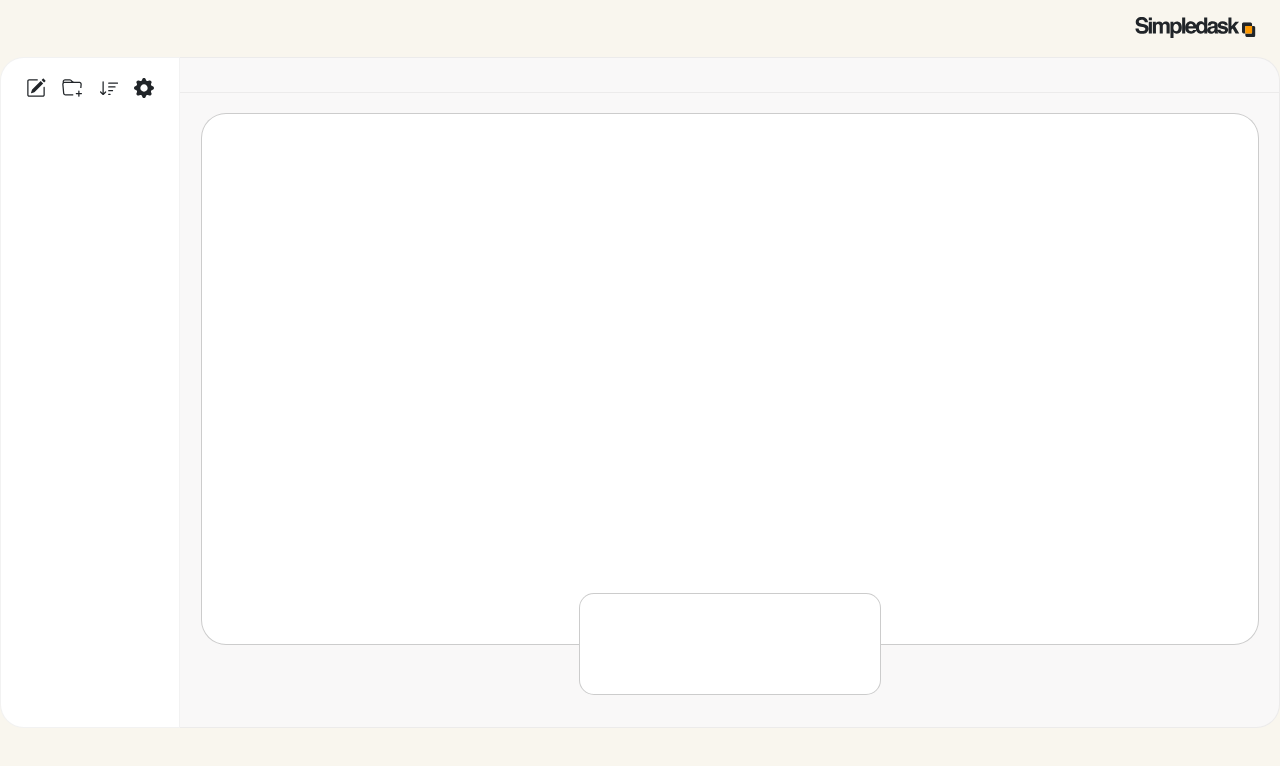
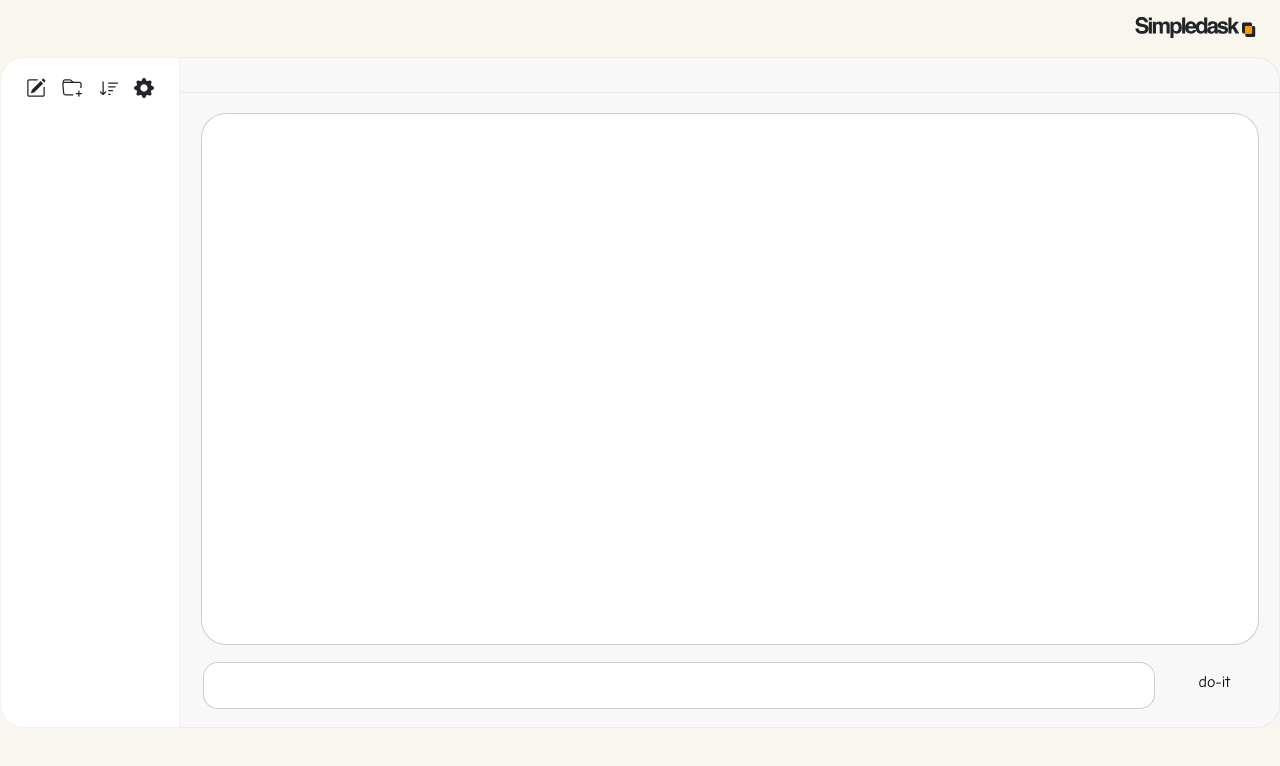
Before and after one commit to andredavies1/simpledask, a plain HTML site: page index.html in a window 1280 px wide. Drawn offline with Linux system fonts and the light colour scheme.

Commit message:
Layout updates

```diff
--- a/index.html
+++ b/index.html
@@ -52,6 +52,9 @@
                         <!--Where user inputs new to-do item-->
                     </div>
                 </div>
+                <button class="do-it">do-it</button>
+
+
             </section>
 
             <section class="task-board-container">
--- a/style.css
+++ b/style.css
@@ -1,4 +1,3 @@
-
 body {
     margin: 0;
     padding: 0;
@@ -127,13 +126,25 @@
 
 .to-do-input{
     display: flex;
-    margin-top: 500px;
     position: absolute;
-    width: 300px;
-    height: 100px;
+    top: 568.5px;
+    right: 125px;
+    width: 950px;
+    height: 45px;
     border-radius: 15px;
     border: 1px solid rgba(0, 0, 0, 0.20);
     background: #FFF;
+}
+
+button{
+    margin: 0 autp;
+}
+
+.do-it {
+    display: flex;
+    position: absolute;
+    top: 580px;         /* Replaces margin-top for more clarity */
+    right: 50px;       /* Pushes the element 100px from the right edge */
 }
 
 .main-dashboard{
```
